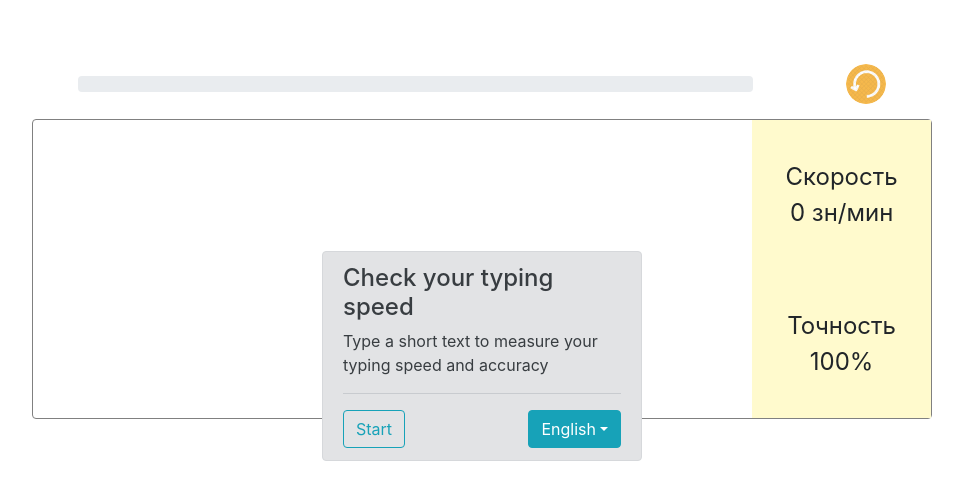
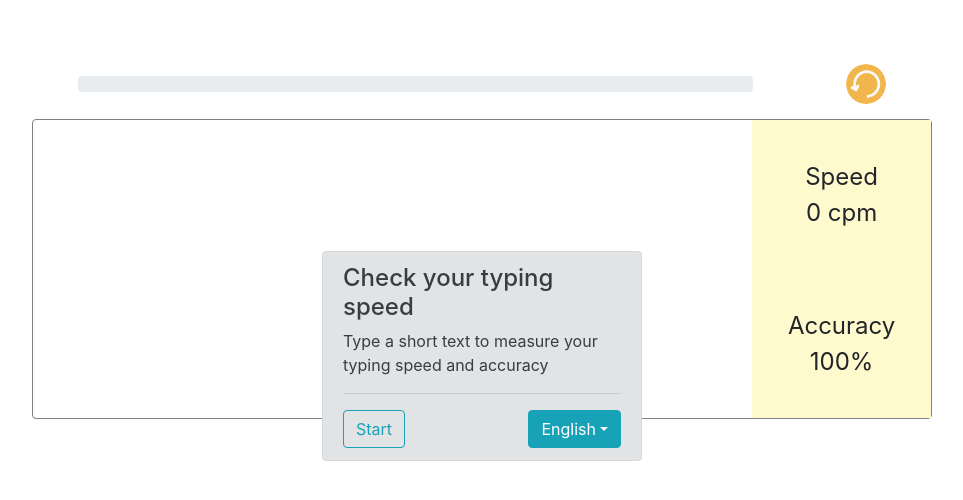
Before and after one commit to KseniaIkud/Touch-typing-app, a React (Create React App) app: page / in a window 1280 px wide. Shown: the top 500 px of the page, without its empty margins (158-1121 px from the left). Built offline with nearby package versions, Linux system fonts and the light colour scheme.

Commit message:
translate to eng

```diff
--- a/src/components/TypingArea.jsx
+++ b/src/components/TypingArea.jsx
@@ -29,14 +29,14 @@ const TypingArea = ({onStart}) => {
                 </div>
                 <div className={classes.result}>
                     <div>
-                        Скорость
+                        Speed
                         <div>
-                            {state.speed} зн/мин
+                            {state.speed} cpm
                         </div>
                     </div>
 
                     <div>
-                        Точность
+                        Accuracy
                         <div>
                             {state.accuracy}%
                         </div>
```
